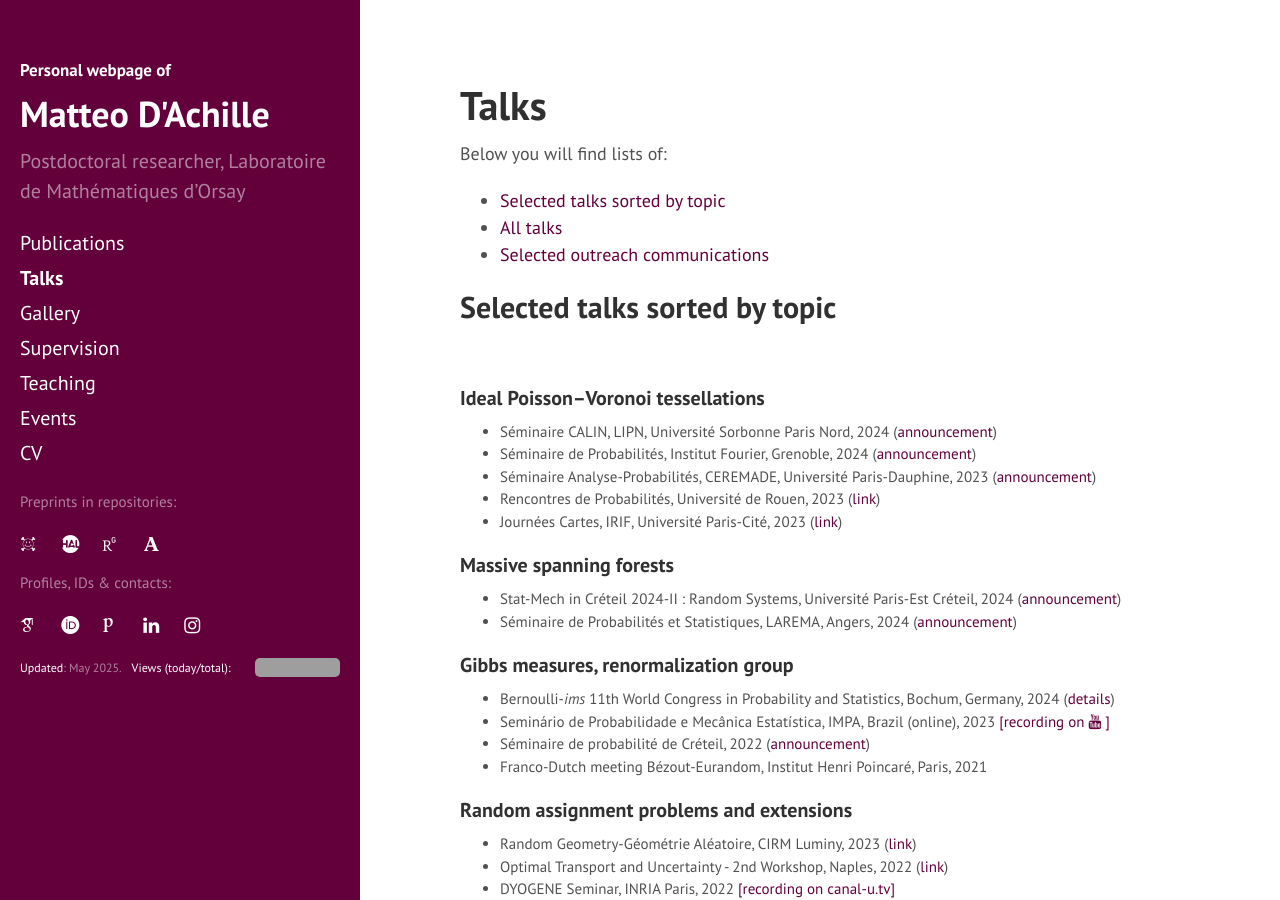
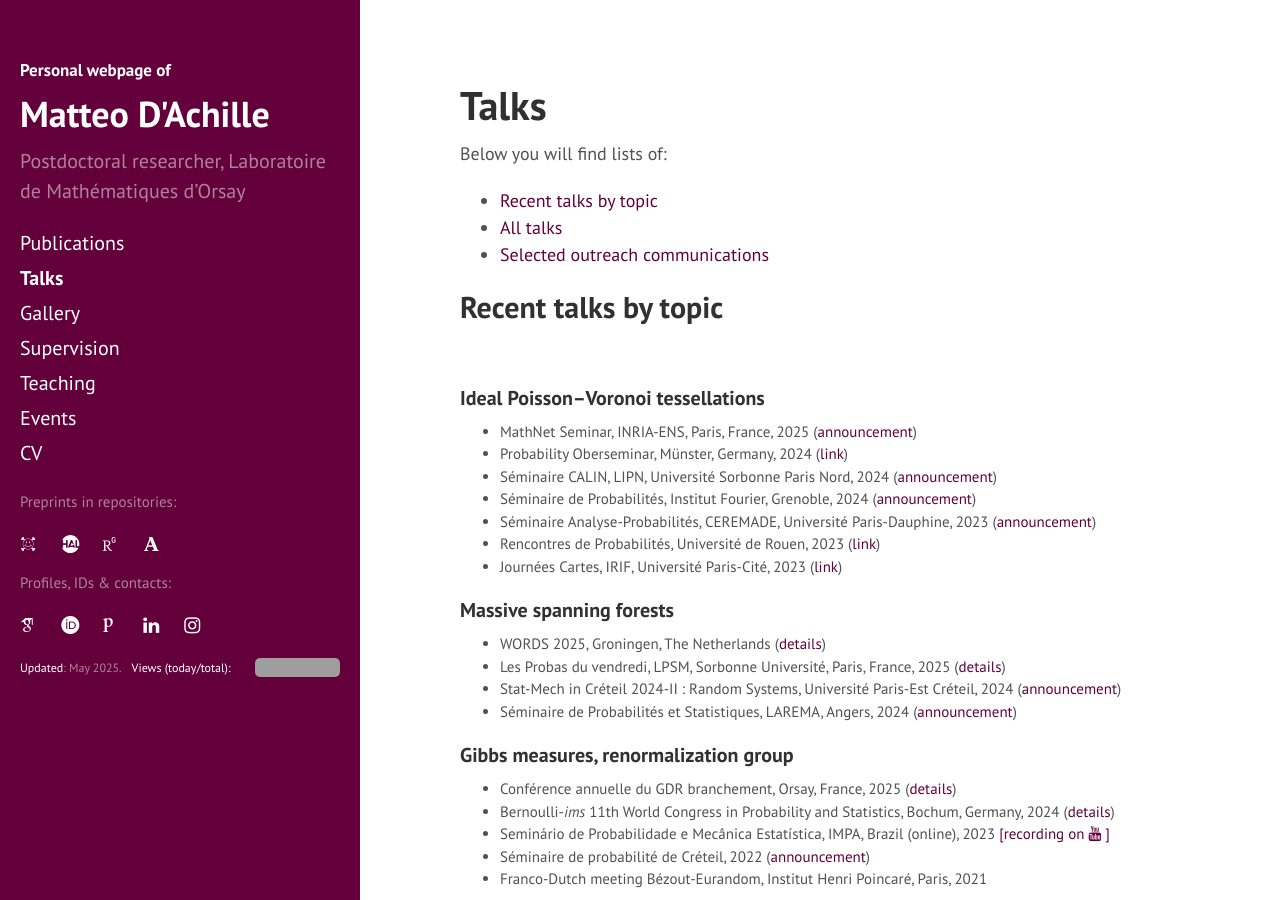
Before and after one commit to matteodachille/matteodachille.github.io, a Jekyll site: the page built from talks.md, in a window 1280 px wide and 900 px high. Built offline with Jekyll 4.4.1, drawn with Linux system fonts in a browser that asks for light colours; nearby versions of some CDN libraries; some web fonts are replaced; some of the changed text lies outside the part shown; grey boxes are pictures that could not be loaded.

Commit message:
Typo fix

```diff
--- a/_data/pubs.yml
+++ b/_data/pubs.yml
@@ -39,7 +39,7 @@ low temperature.'
   arxivurl: "http://arxiv.org/abs/2504.14080"
   arxivcode: "2504.14080"
   year: 2025
-  #rg: 386374116
+  rg: 390990696
   halurl: "https://hal.science/hal-05044464"
   #academia: 126245800
   pdf: "assets/IsoLpq.pdf"
--- a/talks.md
+++ b/talks.md
@@ -54,13 +54,14 @@ Title: _TBA_
 <br/>
 -->
 
-## Selected talks sorted by topic
+## Recent talks by topic
 
 <br/>
 
 #### Ideal Poisson--Voronoi tessellations
 {: .no_toc}
-
+- MathNet Seminar, INRIA-ENS, Paris, France, 2025 ([announcement](https://team.inria.fr/mathnet/calendar/782/#:~:text=Seminar%3A%20Matteo%20D%27achille){:target="_blank"})
+- Probability Oberseminar, Münster, Germany, 2024 ([link](https://www.uni-muenster.de/Stochastik/en/Events/Oberseminar/oberseminar.shtml#:~:text=13.11.2024-,Matteo%20D%27Achille,-Laboratoire%20de%20Math%C3%A9matiques){:target="_blank"})
 - Séminaire CALIN, LIPN, Université Sorbonne Paris Nord, 2024 ([announcement](https://lipn.univ-paris13.fr/~banderier/Seminaires/resume.php?L=1639){:target="_blank"})
 - Séminaire de Probabilités, Institut Fourier, Grenoble, 2024 ([announcement](https://www-fourier.ujf-grenoble.fr/?q=fr/content/matteo-dachille){:target="_blank"})
 - Séminaire Analyse-Probabilités, CEREMADE, Université Paris-Dauphine, 2023 ([announcement](https://www.ceremade.dauphine.fr/fr/actualites/detail-de-lactualite/article/seminaire-analyse-proba-matteo-dachille-mardi-21-novembre.html){:target="_blank"})
@@ -74,6 +75,8 @@ Title: _TBA_
 #### Massive spanning forests
 {: .no_toc}
 
+- WORDS 2025, Groningen, The Netherlands ([details](https://sites.google.com/rug.nl/words2025/abstracts?authuser=0#h.ta5e0ax9c9pc){:target="_blank"})
+- Les Probas du vendredi, LPSM, Sorbonne Université, Paris, France, 2025 ([details](https://www.lpsm.paris/seminaires/probasduvendredi/index#:~:text=Vendredi%2017%20janvier%202025){:target="_blank"})
 - Stat-Mech in Créteil 2024-II : Random Systems, Université Paris-Est Créteil, 2024 ([announcement](https://lama-umr8050.fr/evenements/seminaire_de_probabilites_de_creteil/stat_mech_in_creteil_2024_ii_random_systems#:~:text=11h15%2D%2012h%20%3A%20Matteo%20D%E2%80%99Achille%20%3A){:target="_blank"})
 - Séminaire de Probabilités et Statistiques, LAREMA, Angers, 2024 ([announcement](https://math.univ-angers.fr/seminaires/seminaire-de-probabilites-et-statistiques/#:~:text=2024%2011H00%2D12H00%20%3A-,MATTEO){:target="_blank"})
 {: style="font-size: 15px" }
@@ -81,6 +84,7 @@ Title: _TBA_
 #### Gibbs measures, renormalization group
 {: .no_toc}
 
+- Conférence annuelle du GDR branchement, Orsay, France, 2025 ([details](https://indico.math.cnrs.fr/event/12161/program){:target="_blank"})
 - Bernoulli-*ims*
 11th World Congress in Probability and Statistics, Bochum, Germany, 2024 ([details](https://www.conftool.com/bernoulli-ims-worldcongress-2024/index.php?page=browseSessions&form_session=51&presentations=hide#:~:text=the%20hyperbolic%20plane-,Matteo%20D%27Achille,-Laboratoire%20de%20Math%C3%A9matiques){:target="_blank"})
 - Seminário de Probabilidade e Mecânica Estatística, IMPA, Brazil (online), 2023 [[recording on <i class="fa fa-youtube fa-align-center-1x" aria-hidden="true"></i> ]](https://www.youtube.com/watch?v=cJNJ-oxsnJs){:target="_blank"}
```
Also changed, not shown: other parts of talks.md (+1 -1 lines).
